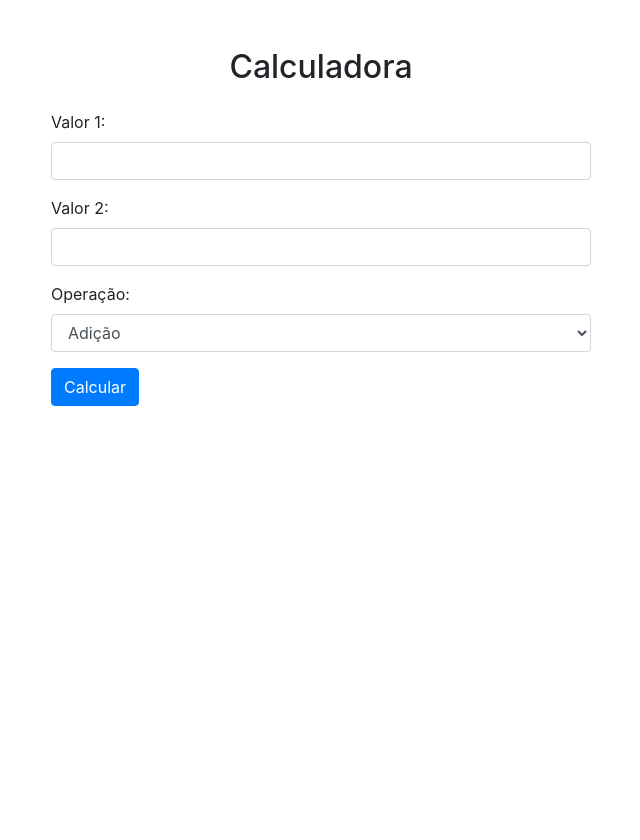
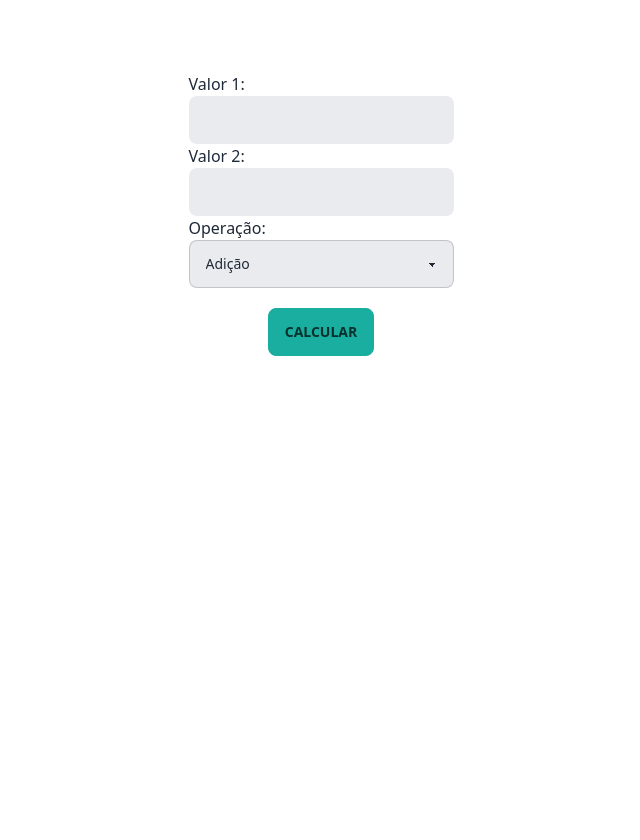
Before and after one commit to MDyeimison/calcularoApp, a Django app: page /calcularo/ in a window 1280 px wide. Shown: the whole page, without its empty margins (319-959 px from the left). Before the commit the page ends 406 px from the top, so only its background shows below. Run offline with Django 4.2, Linux system fonts and the light colour scheme; some libraries are stand-ins or nearby versions.

Commit message:
update calcularo

```diff
--- a/calcularoApp/templates/calcularoApp/index.html
+++ b/calcularoApp/templates/calcularoApp/index.html
@@ -5,32 +5,28 @@
   <meta charset="UTF-8">
   <meta name="viewport" content="width=device-width, initial-scale=1.0">
   <title>Calcularo App</title>
+  <link href="https://cdn.jsdelivr.net/npm/daisyui@3.9.4/dist/full.css" rel="stylesheet" type="text/css" />
+  <script src="https://cdn.tailwindcss.com"></script>
+  <script src="https://cdn.tailwindcss.com"></script>
 
-  <link href="https://maxcdn.bootstrapcdn.com/bootstrap/4.0.0/css/bootstrap.min.css" rel="stylesheet">
-  <script src="https://code.jquery.com/jquery-3.2.1.slim.min.js"></script>
-  <script src="https://cdnjs.cloudflare.com/ajax/libs/popper.js/1.12.9/umd/popper.min.js"></script>
-  <script src="https://maxcdn.bootstrapcdn.com/bootstrap/4.0.0/js/bootstrap.min.js"></script>
   <script src="https://code.jquery.com/jquery-3.6.4.min.js"></script>
 </head>
 
-<body>
-
-  <div class="container mt-5">
-    <div class="row">
-      <div class="col-md-6 offset-md-3">
-        <h2 class="text-center mb-4">Calculadora</h2>
+<body class="container  mx-auto h-screen">
+  <div class="card mt-10 flex justify-center items-center">
+    <div class="card-body bg-white p-8 card">
       <form id="calculatorForm">
-          <div class="form-group">
+        <div class="form-control">
           <label for="val1">Valor 1:</label>
-            <input type="number" class="form-control" id="val1" required>
+          <input type="number" class="input bg-gray-200/80 " id="val1" required>
         </div>
-          <div class="form-group">
+        <div class="form-control">
           <label for="val2">Valor 2:</label>
-            <input type="number" class="form-control" id="val2" required>
+          <input type="number" class="input bg-gray-200/80" id="val2" required>
         </div>
-          <div class="form-group">
+        <div class="form-control mb-5">
           <label for="operation">Operação:</label>
-            <select class="form-control" id="operation" required>
+          <select class="select select-bordered w-full max-w-xs bg-gray-200/80" id="operation" required>
             <option value="ad">Adição</option>
             <option value="sub">Subtração</option>
             <option value="mult">Multiplicação</option>
@@ -38,12 +34,17 @@
             <option value="exp">Exponenciação</option>
           </select>
         </div>
-          <button type="button" class="btn btn-primary" onclick="calculate()">Calcular</button>
+        <div class="flex mt-3 justify-center">
+          <button type="button" class=" btn btn-active btn-accent" onclick="calculate()">Calcular</button>
+        </div>
       </form>
-        <div id="result" class="mt-4"></div>
+    </div>
+    <div id="result" class="p-4 mt-2"></div>
   </div>
   </div>
-  </div>
+</body>
+
+
 
 <script>
   function calculate() {
--- a/calcularoApp/views.py
+++ b/calcularoApp/views.py
@@ -26,6 +26,14 @@ class CalculateView(TemplateView):
         elif op == 'exp':
             result = val1**val2
 
+        obj = Calculadora(
+            num1 = val1,
+            num2 = val2,
+            op = op,
+            result = result,
+        )
+        obj.save()
+
         print(f'{val1} {op} {val2} = {result}')
         return JsonResponse({"resultado":result})
 
```
Also changed, not shown: db.sqlite3. Lines whose indentation alone changed are shown as unchanged.
